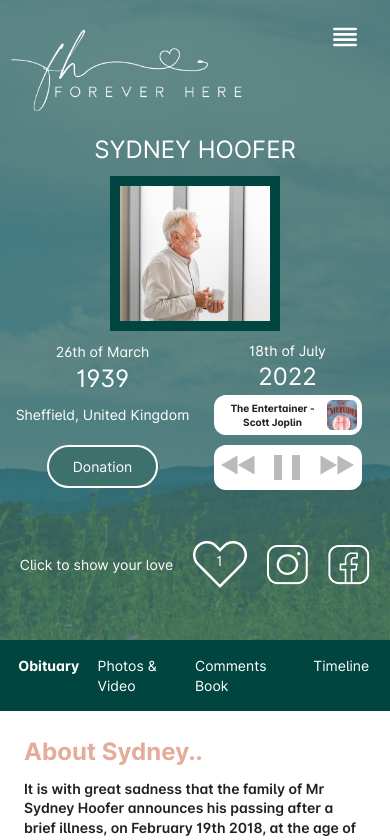
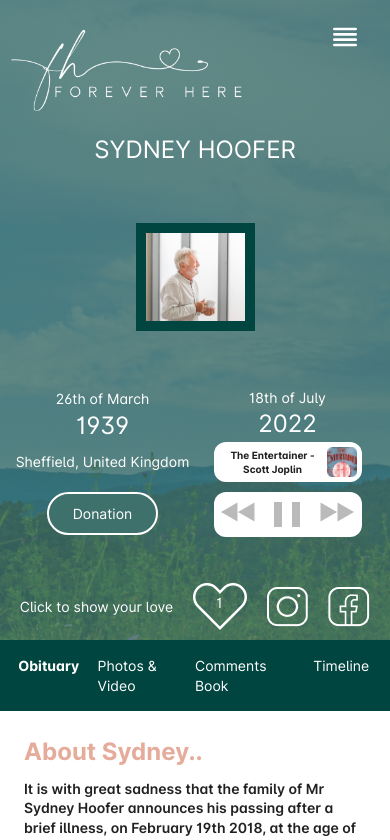
Before and after one commit to martin-tomov-dev/forever-here-frontend, a React (Create React App) app: page /profile in a window 390 px wide. Shown: the top 840 px of the page. Built offline with nearby package versions, Linux system fonts and the light colour scheme.

Commit message:
responsive finished

```diff
--- a/src/app/pages/profile/Profile.js
+++ b/src/app/pages/profile/Profile.js
@@ -60,6 +60,8 @@ const headerTitle = "";
 
 function Profile() {
   const isMobile = useMediaQuery((theme) => theme.breakpoints.down("lg"));
+  const isDesktop = useMediaQuery((theme) => theme.breakpoints.down("md"));
+
   const [section, setSection] = useState("1");
 
   const changeSections = (sectionNumber) => {
@@ -132,12 +134,12 @@ function Profile() {
           <h1 className="text-white text-center drop-shadow-md">
             SYDNEY HOOFER
           </h1>
-          {isMobile ? (
-            <div className="flex flex-col px-10">
+          {isDesktop ? (
+            <div className="flex flex-col px-10 flex-1 justify-evenly">
               <div className="p-[100px] py-10">
-                <div className="ml-auto mr-auto p-10 bg-[#00453F]">
+                <div className="ml-auto mr-auto p-10 bg-[#00453F] w-[70%] sm:w-[40%]">
                   <img
-                    className="ml-auto mr-auto w-[400px]"
+                    className="ml-auto mr-auto"
                     src="/assets/images/apps/home/profile.png"
                   />
                 </div>
@@ -225,14 +227,13 @@ function Profile() {
                   </p>
                 </div>
 
-                <button className="bg-[#3E716C] w-[30%] ml-auto mr-auto text-white px-16 py-10 rounded-3xl border-2 border-transparent border-white">
+                <button className="bg-[#3E716C] lg:w-[30%] w-[50%] ml-auto mr-auto text-white px-16 py-10 rounded-3xl border-2 border-transparent border-white">
                   Donation
                 </button>
               </div>
               <div className="mt-10">
                 <div className="ml-auto mr-auto p-10 bg-[#00453F]">
                   <img
-                    style={{ width: "400px" }}
                     className="ml-auto mr-auto w-[400px]"
                     src="/assets/images/apps/home/profile.png"
                   />
@@ -260,7 +261,7 @@ function Profile() {
                 </div>
                 <div className="">
                   <p className="text-center text-white">Favourite Song</p>
-                  <div className="flex flex-row h-[40px] bg-white w-1/2 mt-1 rounded-12 ml-auto mr-auto p-5">
+                  <div className="flex flex-row h-[40px] bg-white lg:w-1/2 w-[70%] mt-1 rounded-12 ml-auto mr-auto p-5">
                     <p className="text-center flex-1 font-bold flex items-center justify-center">
                       The Entertainer - Scott Joplin
                     </p>
@@ -269,7 +270,7 @@ function Profile() {
                       src="/assets/images/apps/home/song-entainer.png"
                     />
                   </div>
-                  <div className="flex flex-row w-1/2 ml-auto mr-auto mt-10 py-16 rounded-12 bg-white justify-between">
+                  <div className="flex flex-row lg:w-1/2 w-[70%] ml-auto mr-auto mt-10 py-16 rounded-12 bg-white justify-between">
                     <button className="flex flex-row w-1/3 justify-center">
                       <img src="/assets/images/apps/home/arrow-left.png" />
                       <img src="/assets/images/apps/home/arrow-left.png" />
@@ -288,7 +289,7 @@ function Profile() {
             </div>
           )}
 
-          <div className="h-full flex flex-row justify-center items-center gap-20">
+          <div className="mt-auto pb-10 flex flex-row justify-center items-center gap-20">
             <p className="text-white">Click to show your love</p>
             <div className="relative flex flex-row">
               <p
@@ -299,7 +300,7 @@ function Profile() {
               </p>
               <img src="/assets/icons/love-icon.png" />
             </div>
-            <img src="/assets/icons/group.png" />
+            <img src="/assets/icons/Group.png" />
             <img src="/assets/icons/facebook.png" />
           </div>
         </div>
```
